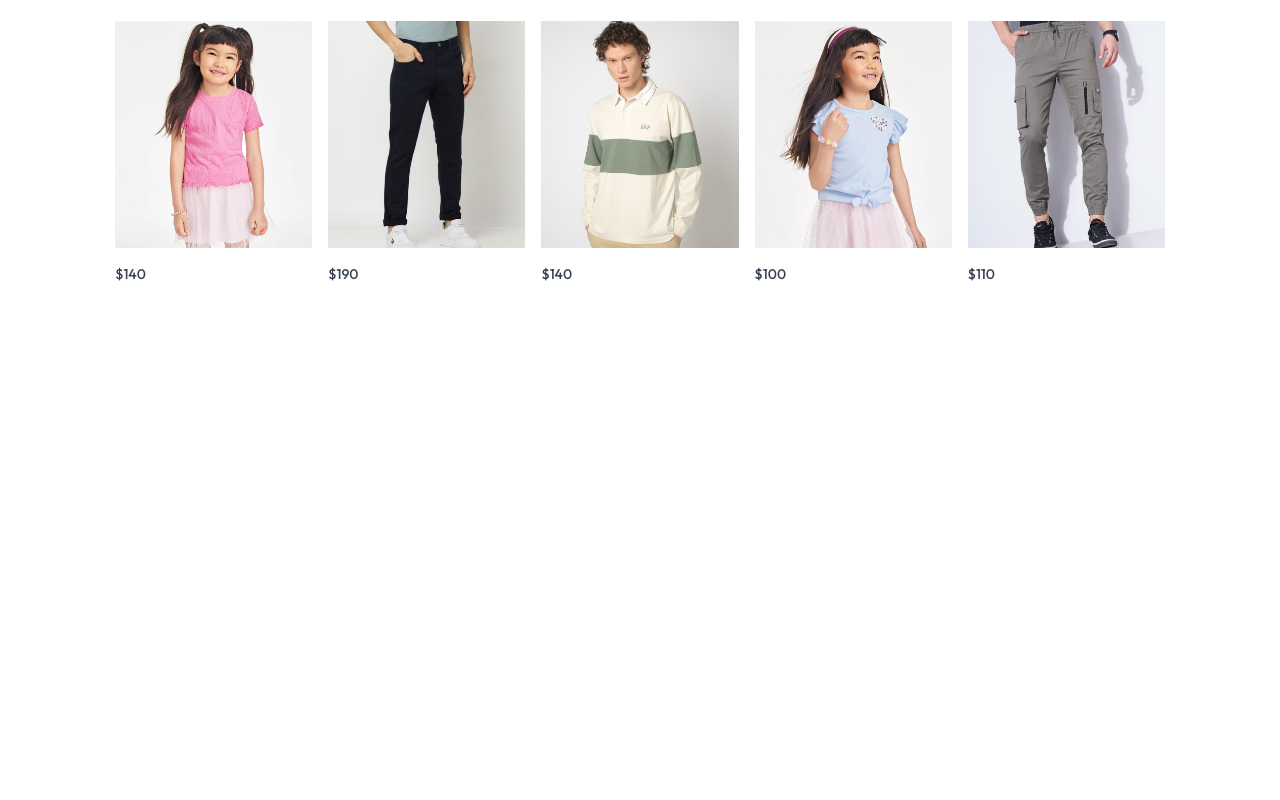
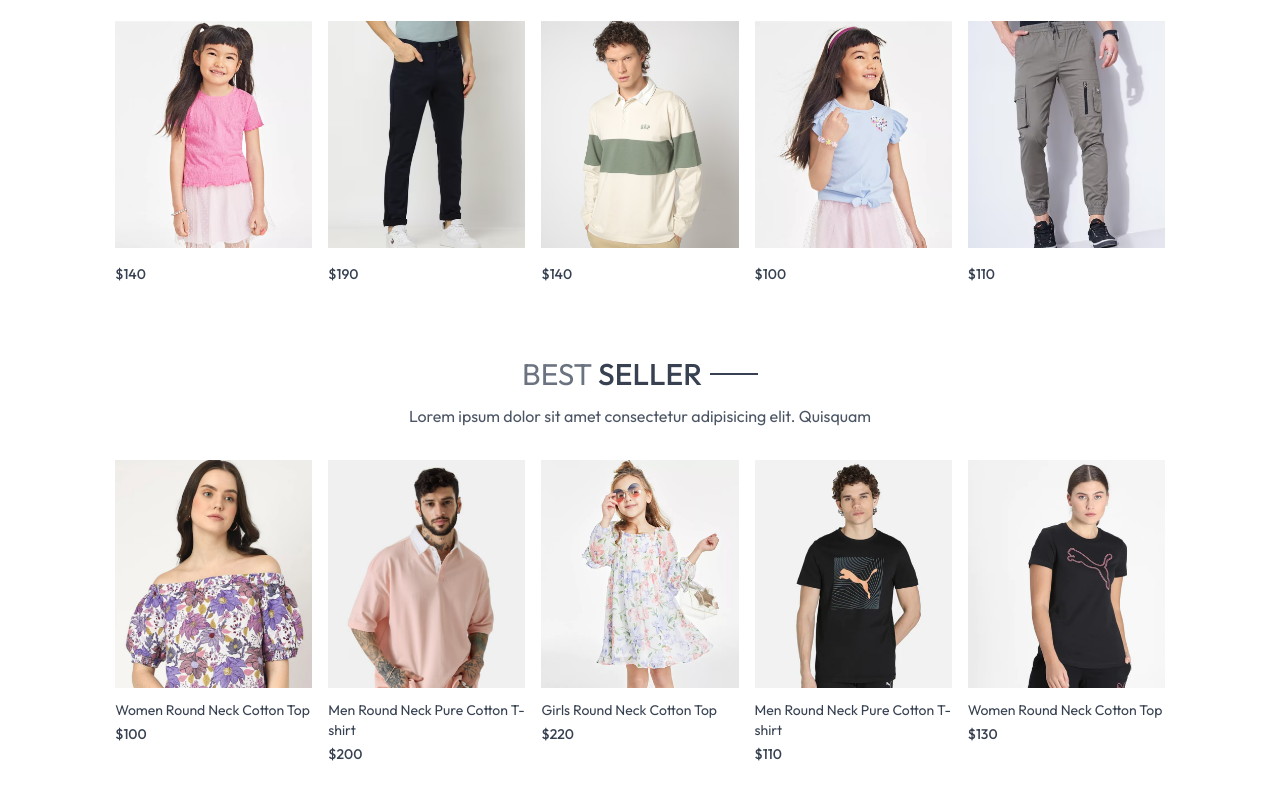
Before and after one commit to david-taiwo/forever, a React app in the folder frontend/: page / in a window 1280 px wide. Shown: the part 945-1745 px from the top of the page. Before the commit the page ends 1269 px from the top, so only its background shows below. Built offline with nearby package versions, Linux system fonts and the light colour scheme; the HTML template or start-up script is replaced by a standard one.

Commit message:
completed the best seller section

```diff
--- /dev/null
+++ b/frontend/src/components/BestSeller.jsx
@@ -0,0 +1,40 @@
+import React, { useContext, useEffect, useState } from "react";
+import { ShopContext } from "../context/ShopContext";
+import Title from "./Title";
+import ProductItem from "./ProductItem";
+
+const BestSeller = () => {
+  const { products } = useContext(ShopContext);
+  const [bestSeller, setBestSeller] = useState([]);
+
+  useEffect(() => {
+    console.log("Products:", products);
+    const bestProduct = products.filter((item) => item.bestseller);
+    console.log("Filtered best sellers:", bestProduct);
+    setBestSeller(bestProduct.slice(0, 5));
+  }, []);
+  return (
+    <div className="my-10">
+      <div className="text-center text-3xl py-8">
+        <Title text1={"BEST"} text2={"SELLER"} />
+        <p className="w-3/4 m-auto text-xs sm:text-sm md:text-base text-gray-600">
+          Lorem ipsum dolor sit amet consectetur adipisicing elit. Quisquam
+        </p>
+      </div>
+
+      <div className="grid grid-cols-2 sm:grid-cols-3 md:grid-cols-4 lg:grid-cols-5 gap-4 gap-y-6">
+        {bestSeller.map((item, index) => (
+          <ProductItem
+            key={index}
+            id={item.id}
+            name={item.name}
+            image={item.image}
+            price={item.price}
+          />
+        ))}
+      </div>
+    </div>
+  );
+};
+
+export default BestSeller;
--- a/frontend/src/pages/Home.jsx
+++ b/frontend/src/pages/Home.jsx
@@ -1,12 +1,14 @@
 import React from "react";
 import Hero from "../components/Hero";
 import LatestCollection from "../components/LatestCollection";
+import BestSeller from "../components/BestSeller";
 
 const Home = () => {
   return (
     <div>
       <Hero />
       <LatestCollection />
+      <BestSeller />
     </div>
   );
 };
```
